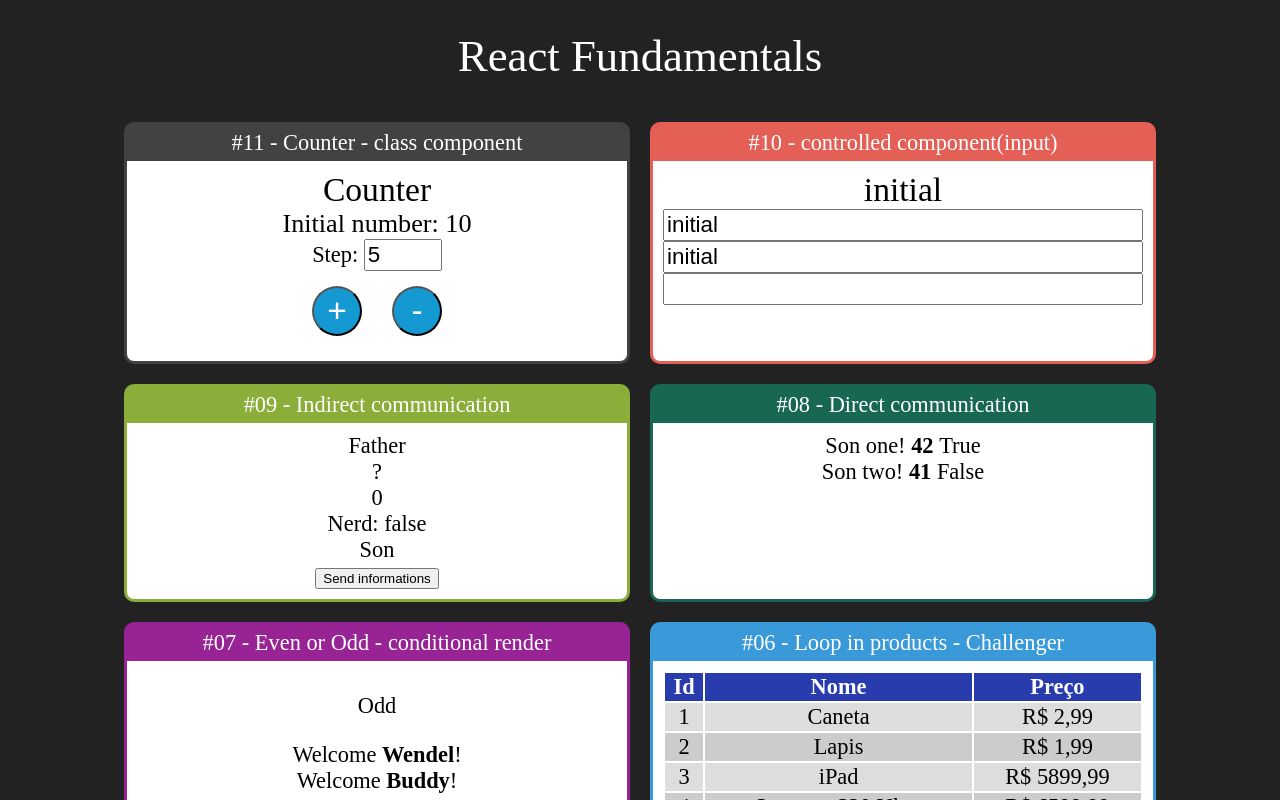
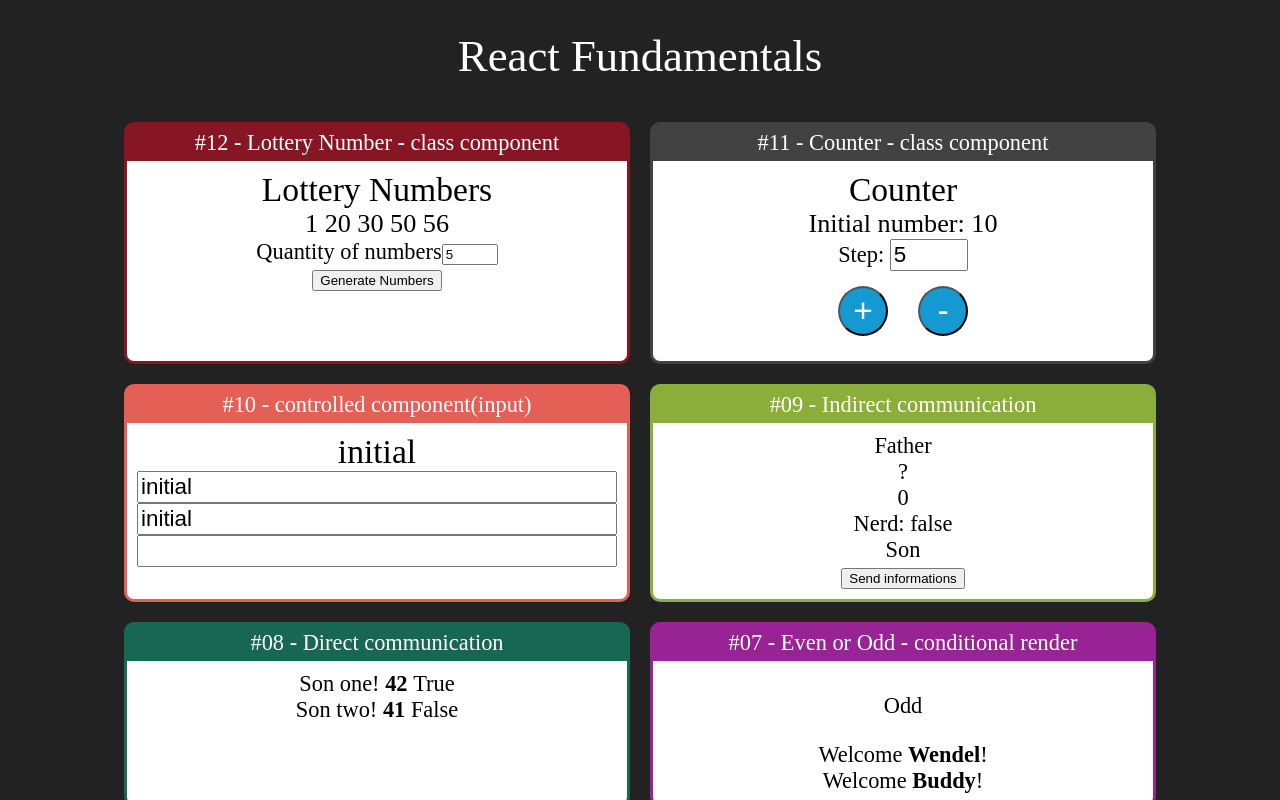
Before and after one commit to ricksantos88/curso-react-fundamentos, a React (Create React App) app: page / in a window 1280 px wide. Shown: the top 800 px of the page. Built offline with nearby package versions, Linux system fonts and the light colour scheme.

Commit message:
fundamentos completo

```diff
--- a/src/App.jsx
+++ b/src/App.jsx
@@ -1,6 +1,7 @@
 import React from 'react'
 import Card from './components/layout/Card'
 
+import LotteryNumber from './components/lottery-number/LotteryNumber'
 import Counter from './components/count/Counter'
 import Input from './components/forms/Input'
 import IndirectFather from './components/communication/IndirectFather'
@@ -23,6 +24,10 @@ const App = () => {
             <h1>React Fundamentals</h1>
 
             <div className="Cards">
+
+            <Card title="#12 - Lottery Number - class component" color="#871625">
+                    <LotteryNumber />
+                </Card>
 
                 <Card title="#11 - Counter - class component" color="#424242">
                     <Counter initialNumber={10}/>
--- /dev/null
+++ b/src/components/lottery-number/LotteryNumber.css
@@ -0,0 +1,16 @@
+.LotteryNumber input {
+    font-size: 1.4rem;
+    width: 70px
+}
+
+.LotteryNumber button {
+    font-size: 1.4rem;
+
+    height: 50px;
+    width: 50px;
+    border-radius: 50%;
+    background-color: #1499d3;
+    color: #fff;
+    margin: 15px;
+
+}
--- /dev/null
+++ b/src/components/lottery-number/LotteryNumber.jsx
@@ -0,0 +1,53 @@
+import React, { useState } from 'react'
+
+import './LotteryNumber.css'
+
+const LotteryNumber = (props) => {
+    function generateNumberNotContained(min, max, array) {
+        const aleatory = parseInt(Math.random() * (max + 1 - min)) + min;
+        return array.includes(aleatory)
+            ? generateNumberNotContained(min, max, array)
+            : aleatory;
+    }
+
+    function generateNumbers(qtt) {
+        const numbers = Array(qtt)
+            .fill(0)
+            .reduce((nums) => {
+                const newNumbers = generateNumberNotContained(1, 60, nums);
+                return [...nums, newNumbers];
+            }, [])
+            .sort((n1, n2) => n1 - n2);
+
+        return numbers;
+    }
+
+    const [qtt, setQtt] = useState(props.qtt || 5);
+    const initialNumbers = generateNumbers(qtt);
+    const [numbers, setNumbers] = useState(initialNumbers);
+
+    return (
+        <div className="Mega">
+            <h2>Lottery Numbers</h2>
+            <h3>{numbers.join(" ")}</h3>
+            <div>
+                <label>Quantity of numbers</label>
+                <input
+                    min="6"
+                    max="15"
+                    type="number"
+                    value={qtt}
+                    onChange={(e) => {
+                        setQtt(+e.target.value)
+                        setNumbers(generateNumbers(+e.target.value))
+                    }}
+                />
+            </div>
+            <button onClick={(_) => setNumbers(generateNumbers(qtt))}>
+                Generate Numbers
+            </button>
+        </div>
+    );
+};
+
+export default LotteryNumber;
```
